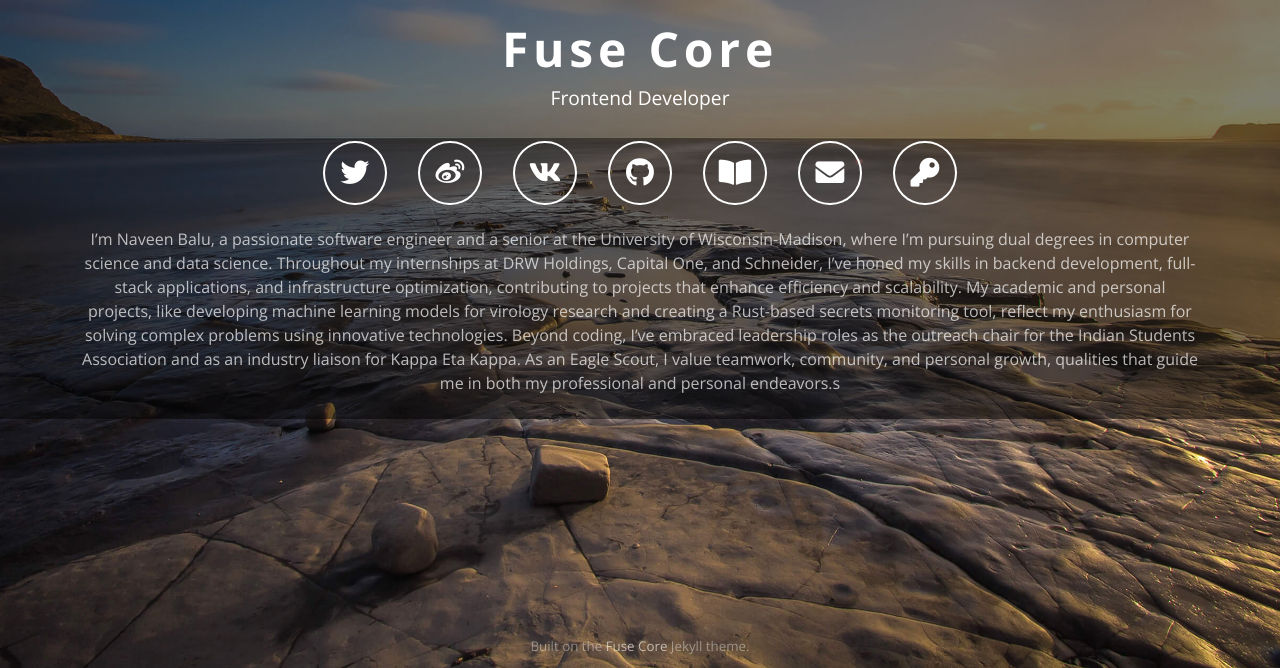
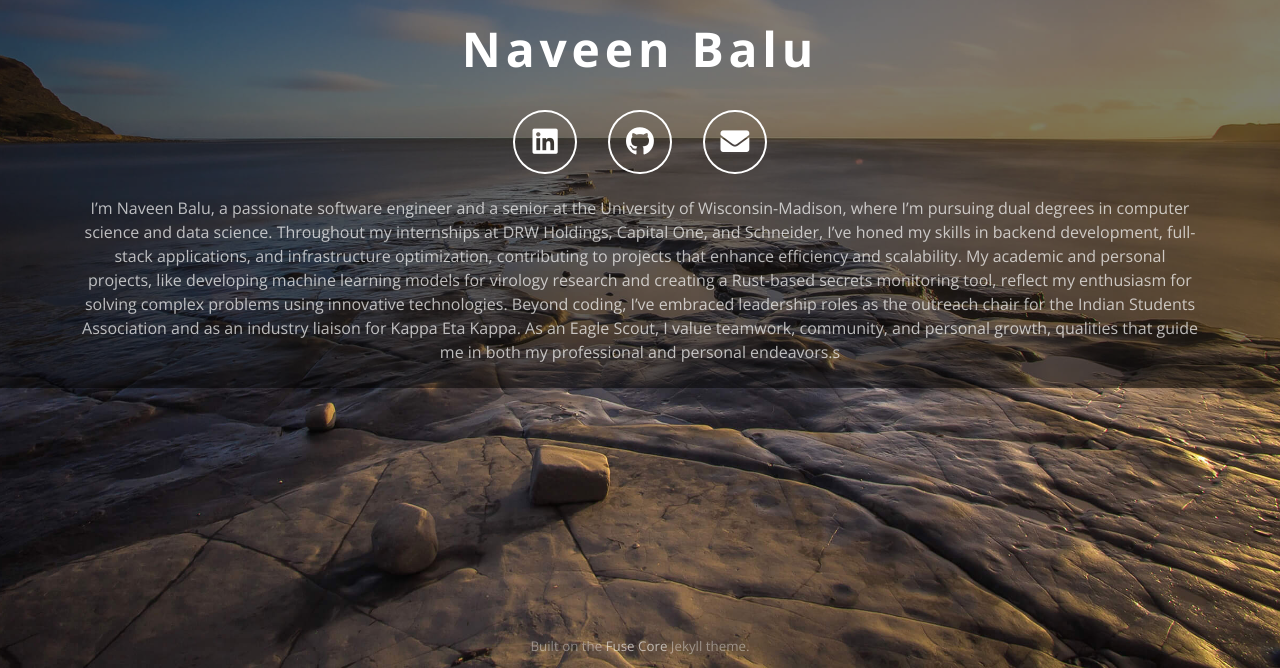
Before and after one commit to navn24/navn24.github.io, a Jekyll site: the page built from index.html, in a window 1280 px wide, cut to the strip 232-900 px from the top of the page. Built offline with Jekyll 4.4.1, drawn with Linux system fonts in a browser that asks for light colours; comment, search, counter and statistics services are not loaded; some of the changed lines change nothing that is shown.

Commit message:
fix config

```diff
--- a/_config.yml
+++ b/_config.yml
@@ -12,12 +12,12 @@ sass:
 # When modifying this file, take care to preserve the indentation. This is YAML ...
 
 # Main Headline, name required, subtitle optional
-name: Fuse Core
+name: Naveen Balu
 #subtitle:
-subtitle: Frontend Developer
+# subtitle: Frontend Developer
 
 # Title attribute of HTML Page, uses 'name' from above if empty
-title: Fuse Core
+title: Naveen Balu
 
 # Information for web crawlers / Google, all of them optional
 # 'description' and 'keywords' simply set the corresponding meta tags,
@@ -28,13 +28,13 @@ robots:
     crawl: index,follow
 
 # website address when deployed, also given as canonical link
-url: https://tsjensen.github.io/fuse-core/
+url: https://navn24.github.io/
 
 # The 'baseurl' is prepended to all website-internal links.
 # 'baseurl' will often be '', but for a project page on gh-pages, it needs to be the project name.
 # If not empty, be careful to keep the leading slash, and don't add a slash at the end.
-#baseurl: ''
-baseurl: '/fuse-core'
+baseurl: ''
+# baseurl: '/fuse-core'
 
 # Enable Google Analytics. Leave empty (just "ga:" with subitems commented out) to disable.
 # In order to comply with EU cookie law, enable 'cookieconsent' to show a little popup asking users to acknowledge the GA cookies.
@@ -73,8 +73,8 @@ links:
       icon: fab fa-xing
   - linkedin:
       name: LinkedIn
-      show: false
-      href: https://linkedin.com/in/YOUR_LINKEDIN_USERNAME/
+      show: true
+      href: https://linkedin.com/in/naveen-balu/
       icon: fab fa-linkedin
   - googleplus:
       name: Google+
@@ -83,12 +83,12 @@ links:
       icon: fab fa-google-plus
   - twitter:
       name: Twitter
-      show: true
+      show: false
       href: https://twitter.com/YOUR_TWITTER_USERNAME
       icon: fab fa-twitter
   - weibo:
       name: 微博
-      show: true
+      show: false
       href: https://weibo.com/YOUR_WEIBO_USERNAME
       icon: fab fa-weibo
   - vine:
@@ -103,7 +103,7 @@ links:
       icon: fab fa-facebook
   - vkontakte:
       name: ВКонтакте
-      show: true
+      show: false
       href: https://vk.com/YOUR_VK_USERNAME
       icon: fab fa-vk
   - instagram:
@@ -134,7 +134,7 @@ links:
   - github:
       name: GitHub
       show: true
-      href: https://github.com/tsjensen
+      href: https://github.com/navn24
       icon: fab fa-github
   - codepen:
       name: CodePen
@@ -163,17 +163,17 @@ links:
       icon: fab fa-tumblr
   - blog:
       name: Blog
-      show: true
+      show: false
       href: http://host.domain/your_blog
       icon: fas fa-book-open
   - email:
       name: Email
       show: true
-      href: mailto:jonathan.doe@host.domain
+      href: mailto:navnbalu@gmail.com
       icon: fas fa-envelope
   - publickey:
       name: PGP Key
-      show: true
+      show: false
       href: https://pastebin.com/raw/YOUR_PUBLIC_KEY
       icon: fas fa-key
 
```
